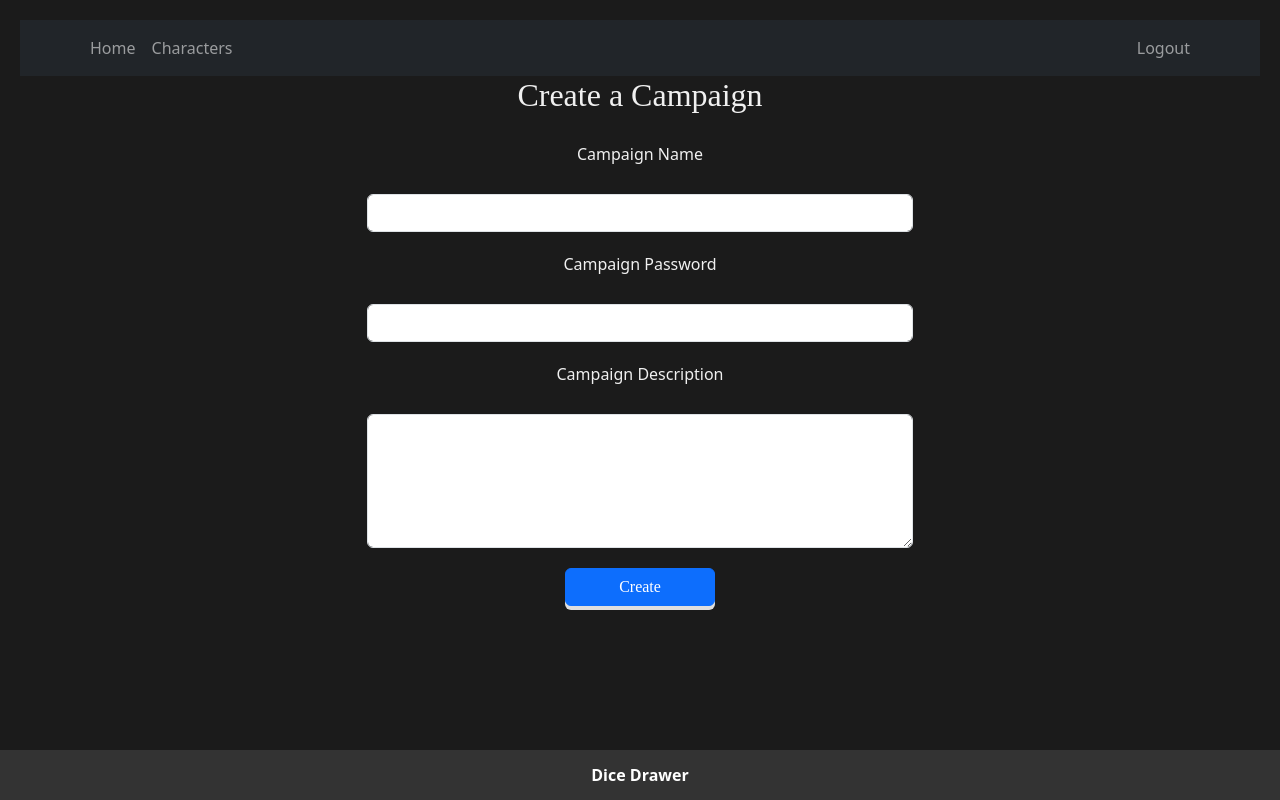
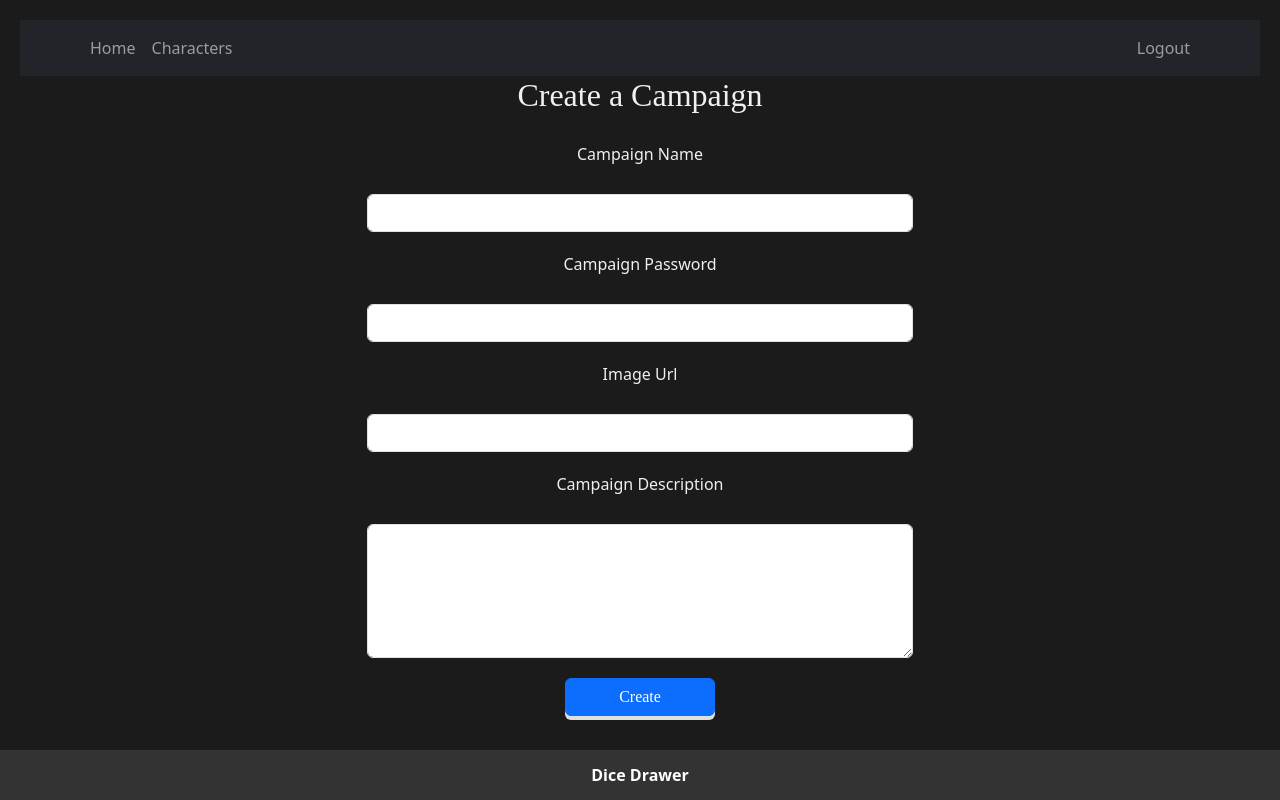
Before and after one commit to vmlayton87/ncsu-milestone-project-3, a React (Vite) app in the folder front_end/my-react-app/: page /campaigns/new in a window 1280 px wide. Built offline with nearby package versions, Linux system fonts and the light colour scheme; sample sign-in values are in the browser's storage; a web font is replaced by a local one.

Commit message:
Added logic to differencition dm and players to different views after they click on a campaign

```diff
--- a/front_end/my-react-app/src/components/CampaignCard.jsx
+++ b/front_end/my-react-app/src/components/CampaignCard.jsx
@@ -1,13 +1,26 @@
 import React from "react";
 import { useNavigate } from 'react-router-dom';
 import '../index.scss';
+import { getToken } from "../utils/auth";
+import { jwtDecode } from "jwt-decode";
 
 
 const CampaignCard = ({ campaign }) => {
-    console.log(campaign)
+
+    const token = getToken();
+    const decodedToken = jwtDecode(token);
+
     const navigate = useNavigate();
     const handleClick = () => {
-        navigate(`/campaigns/${campaign.id}`);
+        try {
+            if (campaign.dm === decodedToken.sub.userId) {
+                navigate(`/dmdashboard`);
+            } else {
+                navigate(`/campaigns/${campaign.id}`);
+            }
+        } catch (error) {
+            console.error('Error:', error);
+        }
     }
 
     return (
--- a/front_end/my-react-app/src/components/Dashboard.jsx
+++ b/front_end/my-react-app/src/components/Dashboard.jsx
@@ -104,12 +104,11 @@ const Dashboard = () => {
     };
 
     const handleJoinSubmit = async (event) => {
-        console.log('selected option in submit:', selectedOption);
-        console.log('password in submit:', password);
+        // console.log('selected option in submit:', selectedOption);
+        // console.log('password in submit:', password);
         event.preventDefault();
         // Handle the form submission
         try {
-            const token = getToken();
             const response = await fetch('http://127.0.0.1:5000/usercamp/join', {
               method: 'POST',
               headers: {
--- a/front_end/my-react-app/src/components/NewCampaign.jsx
+++ b/front_end/my-react-app/src/components/NewCampaign.jsx
@@ -7,12 +7,14 @@ import { useNavigate } from 'react-router-dom';
 
 const NewCampaign = () => {
 
+    const token = getToken();
+
     const navigate = useNavigate();
 
     const [formData, setFormData] = useState({
         name: '',
         password: '',
-        // confirmpassword: '',
+        image_url: '',
         description: ''
     })
 // function to update state with user info
@@ -28,7 +30,6 @@ const NewCampaign = () => {
         e.preventDefault();
         // Handle form submission, validation, and API call here
         try {
-            const token = getToken();
             const response = await fetch('http://127.0.0.1:5000/usercamp/', {
               method: 'POST',
               headers: {
@@ -40,7 +41,7 @@ const NewCampaign = () => {
 
             const data = await response.json();
 
-            console.log('Response:',response)
+            console.log('Response:',data)
             if (!response.ok) {
               throw new Error(`HTTP error! Status: ${response.status}`);
             }
@@ -50,7 +51,6 @@ const NewCampaign = () => {
           }
           navigate("/dashboard")
         }
-        console.log(formData)
 
 
     return (
@@ -81,16 +81,16 @@ const NewCampaign = () => {
                             />
                         </Form.Group>
 
-                        {/* <Form.Group controlId="confirmPassword">
-                            <Form.Label className="form-label">Confirm Password</Form.Label>
+                         <Form.Group controlId="image_url">
+                            <Form.Label className="form-label">Image Url</Form.Label>
                             <Form.Control
-                                type="password"
-                                name="confirmPassword"
-                                value={formData.confirmPassword}
+                                type="text"
+                                name="image_url"
+                                value={formData.image_url}
                                 onChange={handleChange}
                                 required
                             />
-                        </Form.Group> */}
+                        </Form.Group>
 
                         <Form.Group controlId="description">
                             <Form.Label className="form-label">Campaign Description</Form.Label>
```
